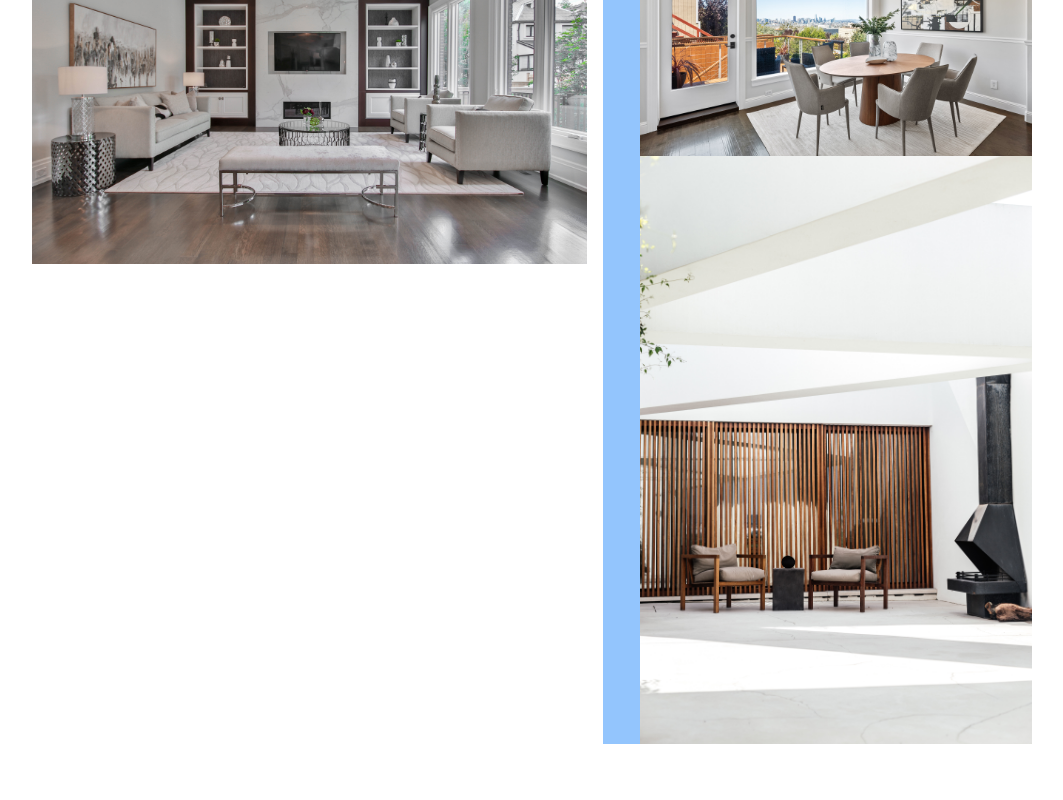
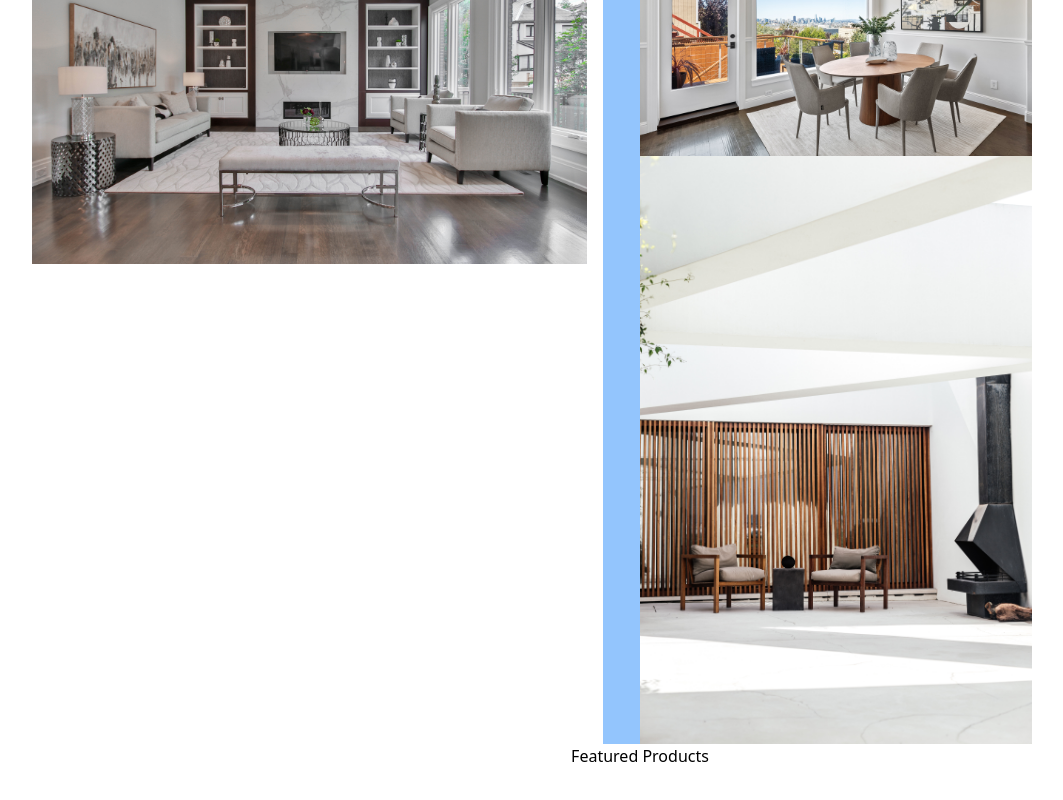
Before and after one commit to Aschrock11/ecommerce-site, a React (Vite) app: page / in a window 1280 px wide. Shown: the part 218-1018 px from the top of the page, without its empty margins (0-1063 px from the left). Before the commit the page ends 994 px from the top, so only its background shows below. Built offline with nearby package versions, Linux system fonts and the light colour scheme.

Commit message:
created fp component and card

```diff
--- a/src/App.jsx
+++ b/src/App.jsx
@@ -1,5 +1,6 @@
 import "./App.css";
 import CategorySection from "./Components/CategorySection";
+import FeaturedProducts from "./Components/FeaturedProducts";
 import Header from "./Components/Header";
 
 function App() {
@@ -7,7 +8,7 @@ function App() {
     <div>
       <Header />
       <CategorySection />
-      {/* Featured Products section */}
+      <FeaturedProducts />
       {/* Shop now card (Photo and description) */}
       {/* trending items */}
       {/* footer */}
--- /dev/null
+++ b/src/Components/FeaturedProducts.jsx
@@ -0,0 +1,17 @@
+import React from "react";
+import ProductCard from "./ProductCard";
+
+function FeaturedProducts() {
+  return (
+    <div className="h-full w-full max-w-[1440px]">
+      <h1>Featured Products</h1>
+      <div className="">
+        {/* {.map((item)=>{
+            <ProductCard />
+        })} */}
+      </div>
+    </div>
+  );
+}
+
+export default FeaturedProducts;
--- /dev/null
+++ b/src/Components/ProductCard.jsx
@@ -0,0 +1,13 @@
+import React from "react";
+
+function ProductCard() {
+  return (
+    <div className="border-solid border-1 border-black bg-slate-200 h-40 w-40">
+      <img src="" alt="" />
+      <p>description</p>
+      <p>price</p>
+    </div>
+  );
+}
+
+export default ProductCard;
```
Also changed, not shown: public/images/endtable.jpg (added).
